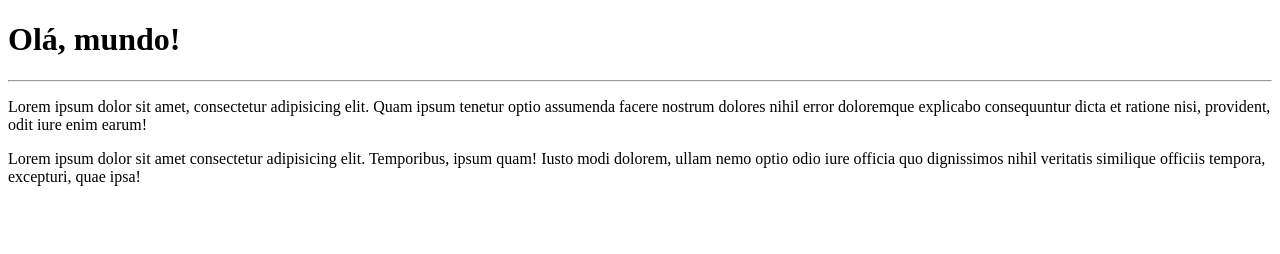
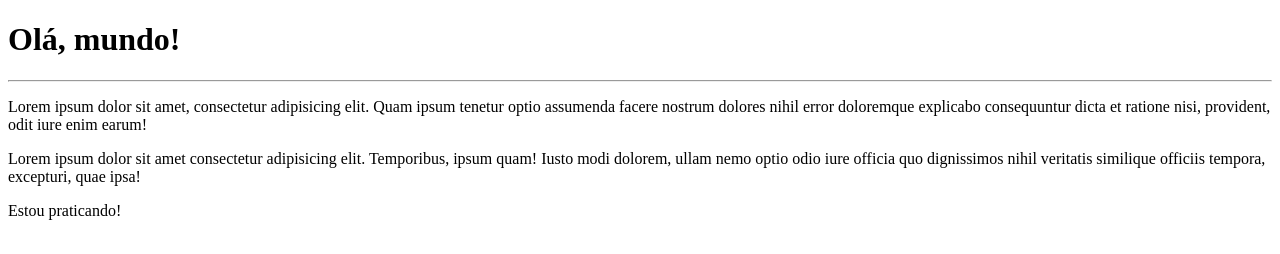
Before and after one commit to Gilliardjnr/Ola-mundo, a plain HTML site: page site-exemplo/index.html in a window 1280 px wide. Drawn offline with Linux system fonts and the light colour scheme.

Commit message:
Estou praticando um pouco

```diff
--- a/site-exemplo/index.html
+++ b/site-exemplo/index.html
@@ -12,5 +12,6 @@
     <hr>
     <p>Lorem ipsum dolor sit amet, consectetur adipisicing elit. Quam ipsum tenetur optio assumenda facere nostrum dolores nihil error doloremque explicabo consequuntur dicta et ratione nisi, provident, odit iure enim earum!</p>
     <p>Lorem ipsum dolor sit amet consectetur adipisicing elit. Temporibus, ipsum quam! Iusto modi dolorem, ullam nemo optio odio iure officia quo dignissimos nihil veritatis similique officiis tempora, excepturi, quae ipsa!</p>
+    <p>Estou praticando!</p>
 </body>
 </html>
```
